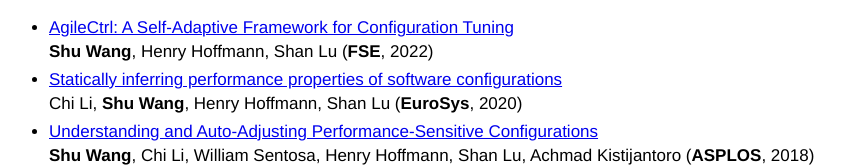
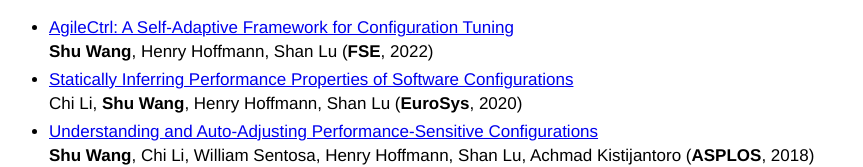
Before and after one commit to shuwang21/shuwang21.github.io, a plain HTML site: page index.html in a window 1280 px wide. Shown: the part 635-802 px from the top of the page, without its empty margins (208-1071 px from the left). Drawn offline with Linux system fonts and the light colour scheme.

Commit message:
Update index.html

```diff
--- a/index.html
+++ b/index.html
@@ -109,7 +109,7 @@
 
 	<li>
 	  <p>
-	    <a href="pubs/EuroSys20_learnConf.pdf">Statically inferring performance properties of software configurations</a> <br />
+	    <a href="pubs/EuroSys20_learnConf.pdf">Statically Inferring Performance Properties of Software Configurations</a> <br />
 	    Chi Li, <strong>Shu Wang</strong>, Henry Hoffmann, Shan Lu (<strong>EuroSys</strong>, 2020)<br />
 	  </p>
 	</li>
```
